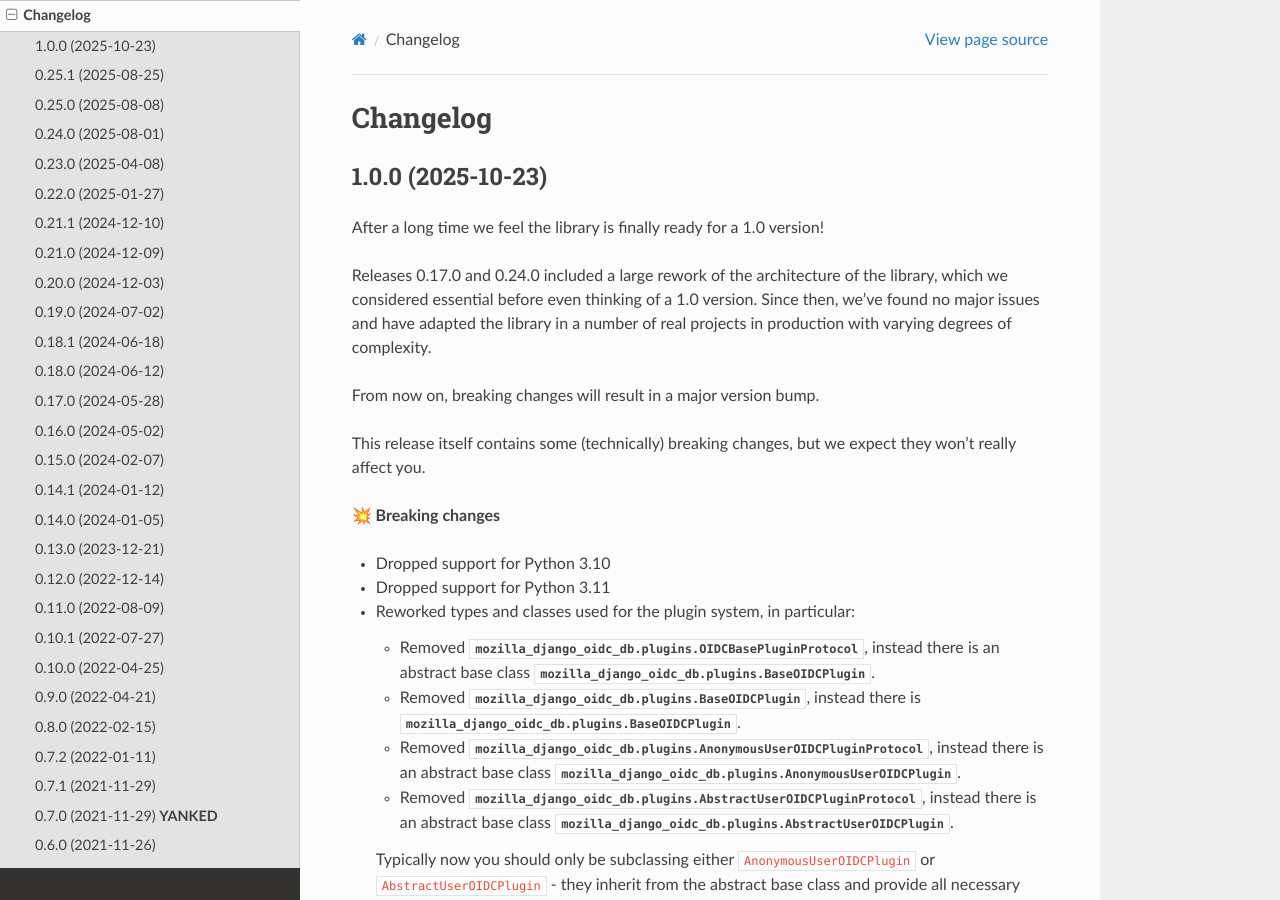
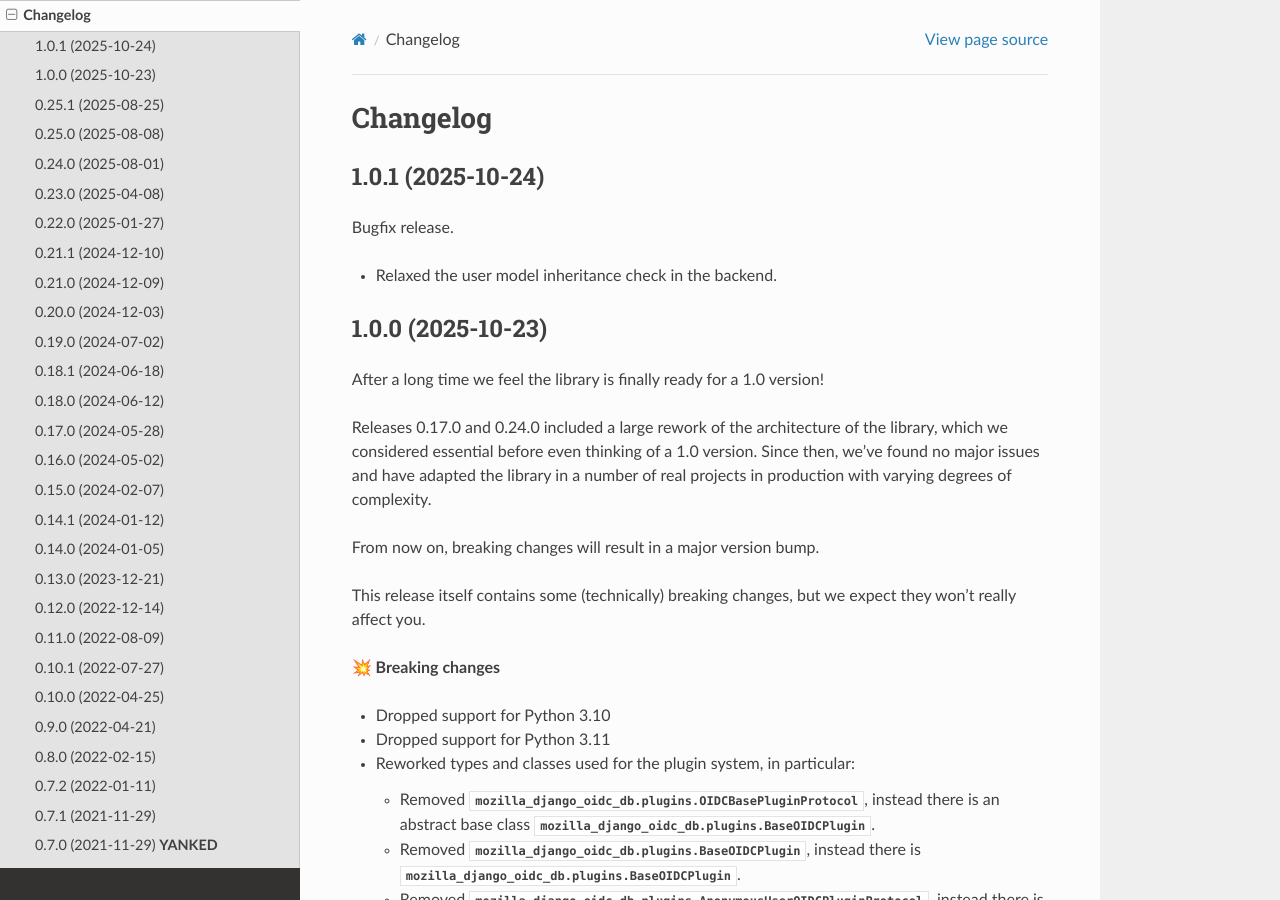
Before and after one commit to maykinmedia/mozilla-django-oidc-db, a Sphinx documentation site: the page built from docs/changelog.rst, in a window 1280 px wide and 900 px high. Built offline with Sphinx 7.4.7 and the Read the Docs theme 3.1.0, drawn with Linux system fonts in a browser that asks for light colours.

Commit message:
:bookmark: Bump to 1.0.1 and update changelog

```diff
--- a/CHANGELOG.rst
+++ b/CHANGELOG.rst
@@ -1,6 +1,13 @@
 =========
 Changelog
 =========
+
+1.0.1 (2025-10-24)
+==================
+
+Bugfix release.
+
+* Relaxed the user model inheritance check in the backend.
 
 1.0.0 (2025-10-23)
 ==================
--- a/README.rst
+++ b/README.rst
@@ -7,7 +7,7 @@
 mozilla-django-oidc-db
 ======================
 
-:Version: 1.0.0
+:Version: 1.0.1
 :Source: https://github.com/maykinmedia/mozilla-django-oidc-db
 :Keywords: OIDC, django, database, authentication
 
--- a/docs/conf.py
+++ b/docs/conf.py
@@ -29,7 +29,7 @@ copyright = "2024, Maykin Media"
 author = "Maykin Media"
 
 # The full version, including alpha/beta/rc tags
-release = "1.0.0"
+release = "1.0.1"
 
 
 # -- General configuration ---------------------------------------------------
--- a/pyproject.toml
+++ b/pyproject.toml
@@ -4,7 +4,7 @@ build-backend = "setuptools.build_meta"
 
 [project]
 name = "mozilla-django-oidc-db"
-version = "1.0.0"
+version = "1.0.1"
 description = "A database-backed configuration for mozilla-django-oidc"
 authors = [
     {name = "Maykin Media", email = "support@maykinmedia.nl"}
@@ -84,7 +84,7 @@ markers = [
 ]
 
 [tool.bumpversion]
-current_version = "1.0.0"
+current_version = "1.0.1"
 files = [
     {filename = "pyproject.toml"},
     {filename = "README.rst"},
```
